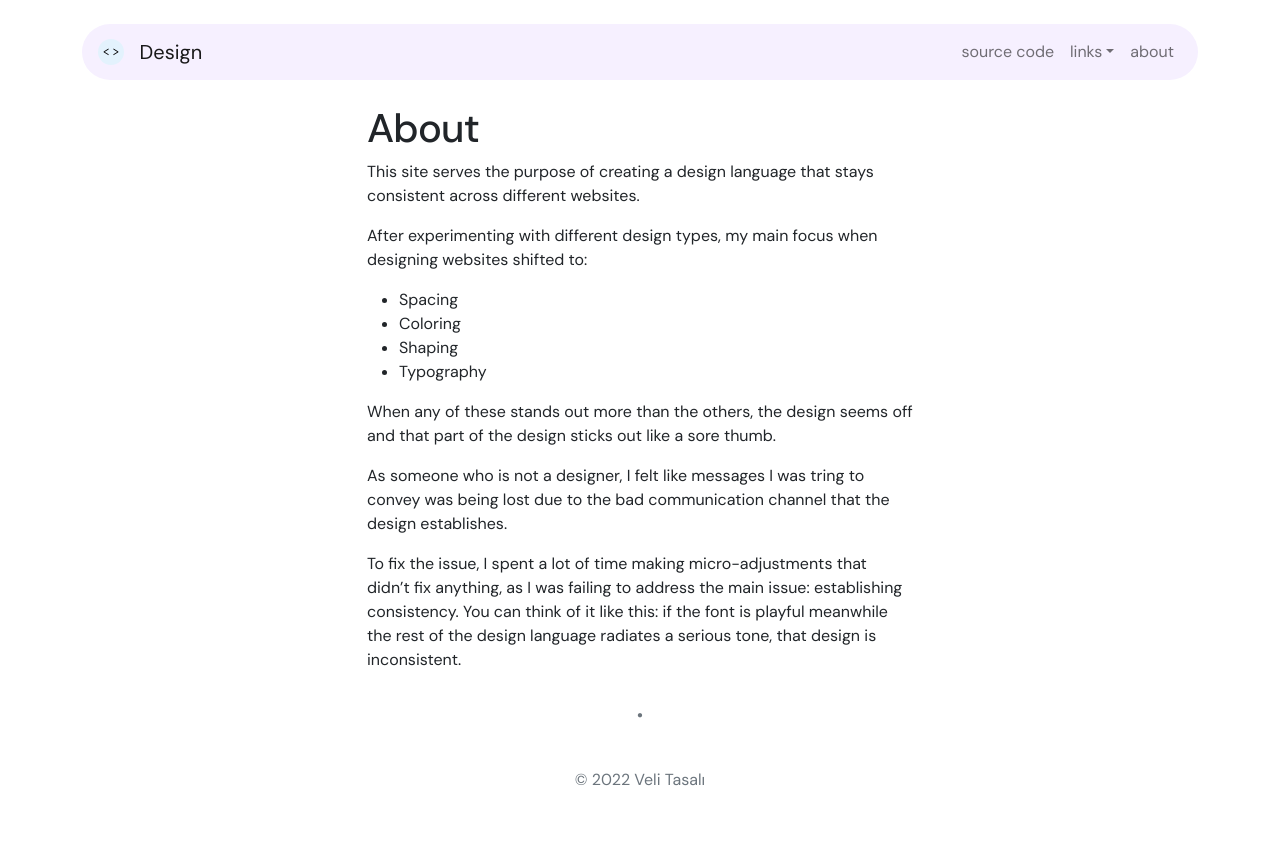
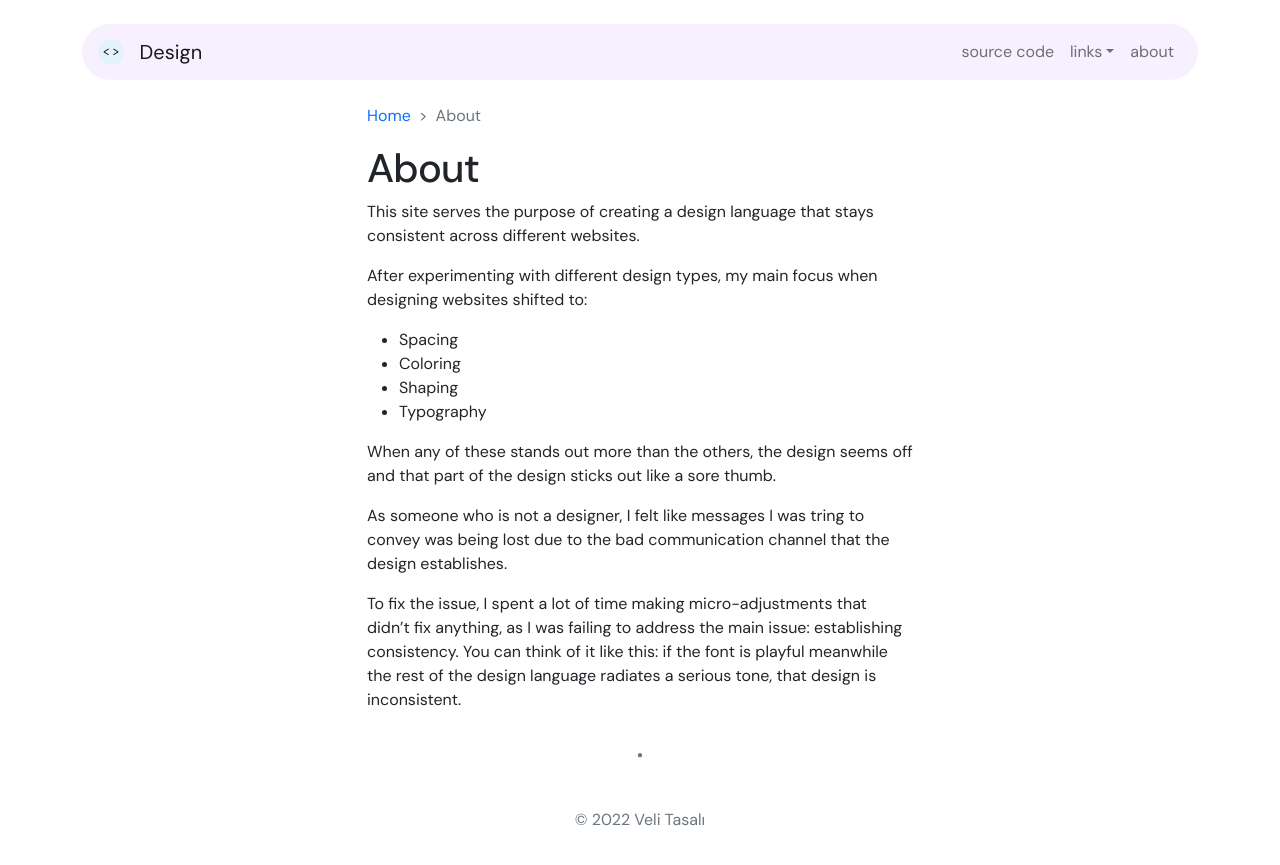
Before and after one commit to velitasali/design, a Jekyll site: the page built from about.markdown, in a window 1280 px wide. Shown: the top 865 px of the page. Built offline with Jekyll 4.4.1, drawn with Linux system fonts in a browser that asks for light colours.

Commit message:
breadcrumb: Add to page and use larger than sign

```diff
--- a/_layouts/page.html
+++ b/_layouts/page.html
@@ -4,6 +4,14 @@ layout: default
 
 <div class="container">
     <div class="row">
+        <div class="col-12 col-md-8 offset-md-2 col-lg-6 offset-lg-3">
+            <nav aria-label="breadcrumb">
+                <ol class="breadcrumb">
+                    <li class="breadcrumb-item"><a href="{{ '/' | relative_url }}">Home</a></li>
+                    <li class="breadcrumb-item active" aria-current="page">{{ page.title }}</li>
+                </ol>
+            </nav>
+        </div>
         <div class="col-12 col-md-8 offset-md-2 col-lg-6 offset-lg-3"><h1>{{ page.title }}</h1></div>
         <div class="col-12 col-md-8 offset-md-2 col-lg-6 offset-lg-3">
             {{ content }}
--- a/_sass/_theme.scss
+++ b/_sass/_theme.scss
@@ -7,6 +7,8 @@ sans-serif;
 $font-fmaily-monospace: "Source Code Pro",
 monospace;
 $link-decoration: none;
+
+$breadcrumb-divider: quote(">");
 
 @mixin transform-scale {
     transform: scale(1.05);
```
